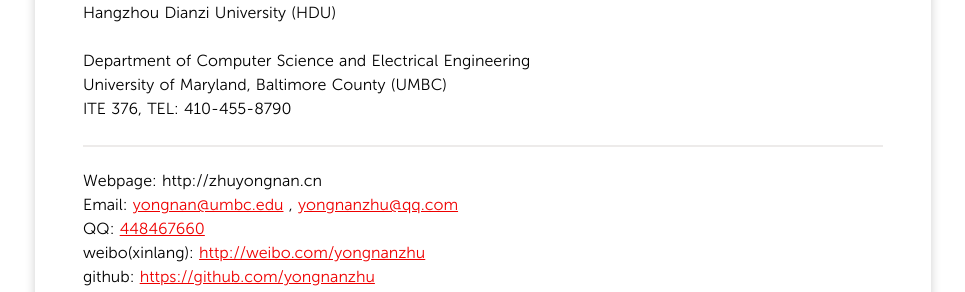
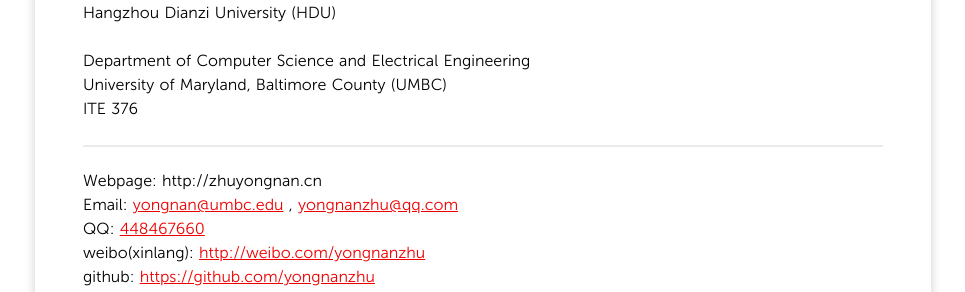
Before and after one commit to yongnanzhu/yongnanzhu.github.com, a Jekyll site: the page built from about/index.md, in a window 1280 px wide. Shown: the part 864-1156 px from the top of the page, without its empty margins (157-1122 px from the left). Built offline with Jekyll 4.4.1, drawn with Linux system fonts in a browser that asks for light colours; Markdown is read by kramdown in place of the engine named in the settings.

Commit message:
Update index.md

```diff
--- a/about/index.md
+++ b/about/index.md
@@ -14,7 +14,7 @@
 
 Department of Computer Science and Electrical Engineering
 University of Maryland, Baltimore County (UMBC)
-ITE 376, TEL: 410-455-8790
+ITE 376
 - - - - - -
 Webpage: http://zhuyongnan.cn
 Email: [yongnan@umbc.edu](yongnan@umbc.edu) , [yongnanzhu@qq.com](yongnanzhu@qq.com)
```
